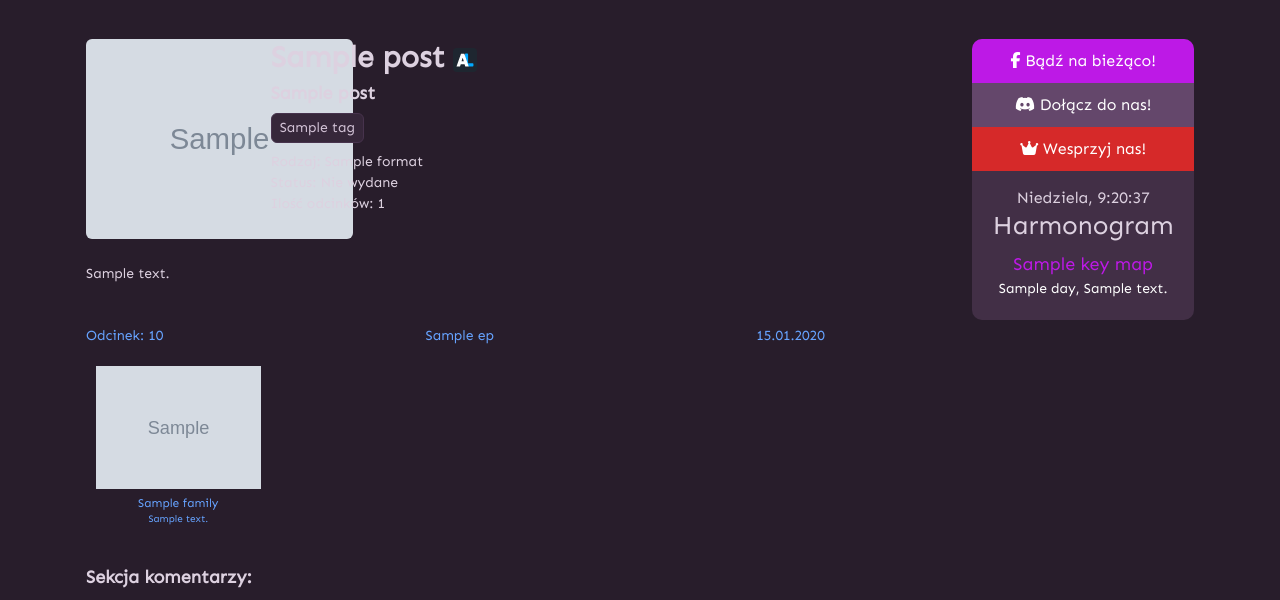
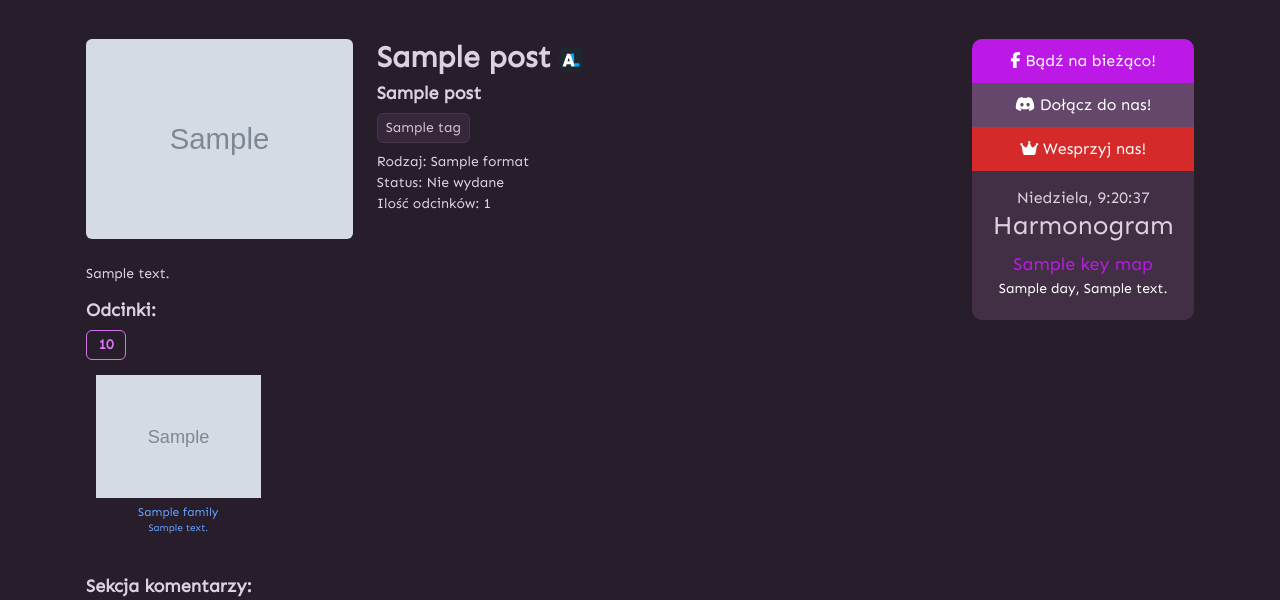
Before and after one commit to ccandour/fumetsu-website, a Django app: template anime/templates/anime/index.html in a window 1280 px wide. Shown: the part 60-660 px from the top of the page. Run offline with Django 3.2, Linux system fonts and the light colour scheme; the template is opened without the code that fills it: most values are stand-ins (such as "Sample title", 1, 10 or a date in 2020); grey boxes marked "Sample" are stand-in pictures; some libraries are stand-ins or nearby versions.

Commit message:
feat: changed episode list appearance

```diff
--- a/anime/templates/anime/index.html
+++ b/anime/templates/anime/index.html
@@ -4,19 +4,18 @@
 {% load utils_extras %}
 {% block content %}
 
-		<div class="col-12 col-lg-8 col-pd-0 ep-info float-start">
+		<div>
+{#            Mobile version#}
 			<div class="d-block d-md-none">
 				<div class="col-12 text-center">
-					<img class="ser-m-img" src="{{ posts.image.url }}">
+					<img class="ser-m-img" src="{{ posts.cover_image }}">
 				</div>
 			</div>
+{#            Desktop version#}
 			<div class="d-none d-md-block">
                 <div class ="d-flex flex-row">
-    {#				<div class="col-12 ser-b-col">#}
-    {#					<img class="ser-img" src="{{ posts.image_bg.url }}">#}
-                    <div class="col-3 ser-c-col">
-                        <img class="ser-cover" src="{{ posts.image.url }}">
-    {#				</div>#}
+                    <div class="me-4">
+                        <img class="ser-cover" src="{{ posts.cover_image }}">
                     </div>
                     <div>
                        <h2 class="text-start">{{posts.name_english}}
@@ -52,27 +51,19 @@
 
 		</div>
 
-		<div clas='ep_box'>
+        <h5>Odcinki:</h5>
+		<div class="d-flex flex-row flex-wrap gap-2">
 			{% for e in ep %}
-	    		<a class="epis" href="{% url 'ep-nm' posts.web_name e.ep_nr %}">
-					<div class="col-12 col-lg-8 {% if forloop.counter0|divisibleby:2 %}alt-bg{% endif %} episodes float-start">
-		    			<div class="float-start">
-		    				{% if user|has_group:"Informator" or user|has_group:"Uploader" or user|has_group:"content_creator" %}
-								id: {{ e.ep_nr|floatformat }}
-							{% endif %}
-							Odcinek: {{ e.ep_title|floatformat }}
-						</div>
-		    			<div class="float-end d-none d-md-block">{{ e.date_postsed|date:"d.m.o" }}</div>
-               <div>{{e.title}}</div>
-		    		</div>
+	    		<a href="{% url 'ep-nm' posts.web_name e.ep_nr %}">
+                    <button class="btn btn-outline-primary ep-btn"><b>{{ e.ep_nr|floatformat}}</b></button>
 				</a>
-
 			{% endfor %}
+        </div>
  	<div class="col-12 col-lg-8 float-start">
   {% for family in family_anime %}
    <div class="col-6 col-md-3 other">
 		  <a href="{% url 'anime-nm' family.web_name %}">
-      <img class="oth-img" src="{{ family.image.url }}">
+      <img class="oth-img" src="{{ family.cover_image }}">
     			{{family.title}}
 			    <div class="series-title-s">{{family.desc}}</div>
 		  </a>
--- a/anime/templates/anime/list.html
+++ b/anime/templates/anime/list.html
@@ -46,7 +46,7 @@
             		<div class="col-6 col-md-4 col-lg-3 ser-col float-start">
             			<div class="series">
                             <a href="{% url 'anime-nm' pos.web_name %}">
-                                <img class="ser-img" src="{{ pos.image.url }}">
+                                <img class="ser-img" src="{{ pos.cover_image }}">
                                  {% if pos.key_map.title|length <= 35 %}
                                 <div class="series-title">{{ pos.title}}</div>
                             {% elif pos.key_map.title|length > 50 %}
@@ -62,7 +62,7 @@
                 <div class="col-6 col-md-4 col-lg-3 ser-col float-start">
                     <div class="series">
                         <a href="{% url 'anime-nm' post.web_name %}">
-                            <img class="ser-img" src="{{ post.image.url }}">
+                            <img class="ser-img" src="{{ post.cover_image }}">
                             {% if post.key_map.title|length <= 35 %}
                                 <div class="series-title">{{ post.title}}</div>
                             {% elif post.key_map.title|length > 50 %}
--- a/fumetsu/models.py
+++ b/fumetsu/models.py
@@ -33,6 +33,7 @@ class Anime_list(models.Model):
     status = models.CharField(max_length=100, null=True, blank=True)
     episode_count = models.IntegerField(null=True, blank=True)
     anilist_id = models.CharField(max_length=100, null=True, blank=True)
+    cover_image = models.CharField(max_length=100, null=True, blank=True)
 
     def __str__(self):
         return f'{self.web_name}'
--- a/fumetsu/static/fumetsu/css/style.css
+++ b/fumetsu/static/fumetsu/css/style.css
@@ -318,9 +318,6 @@ h2
 	height: 200px;
 	object-fit:cover;
 	border-radius: 6px;
-	/*-webkit-box-shadow: 3px 3px 5px 1px rgba(0,0,0,0.75);*/
-	/*-moz-box-shadow: 3px 3px 5px 1px rgba(0,0,0,0.75);*/
-	/*box-shadow: 3px 3px 5px 1px rgba(0,0,0,0.75);*/
 }
 .ser-c-col{
 	bottom: 165px;
@@ -570,12 +567,7 @@ margin: 0 5px;
   position: relative;
 }
 
-.fade-img:after {
-  content:"";
-  position: absolute;
-  bottom: 0;
-  left: 0;
-  right: 0;
-  background: linear-gradient(to bottom, rgba(255,255,255,0) 0%,rgba(255,255,255,1) 100%);
-  height: 40%;
+.ep-btn {
+	width: 40px;
+	align-content: center;
 }
```
Also changed, not shown: fumetsu/migrations/0014_anime_list_cover_image.py (added).
